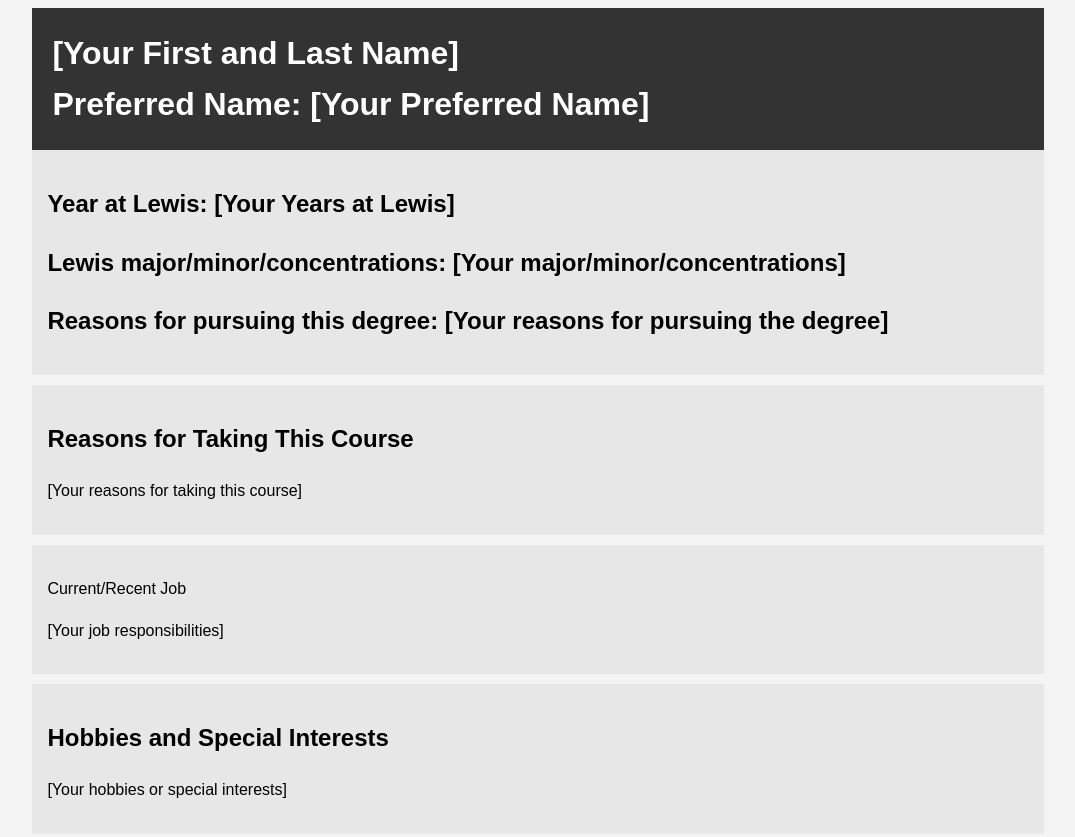
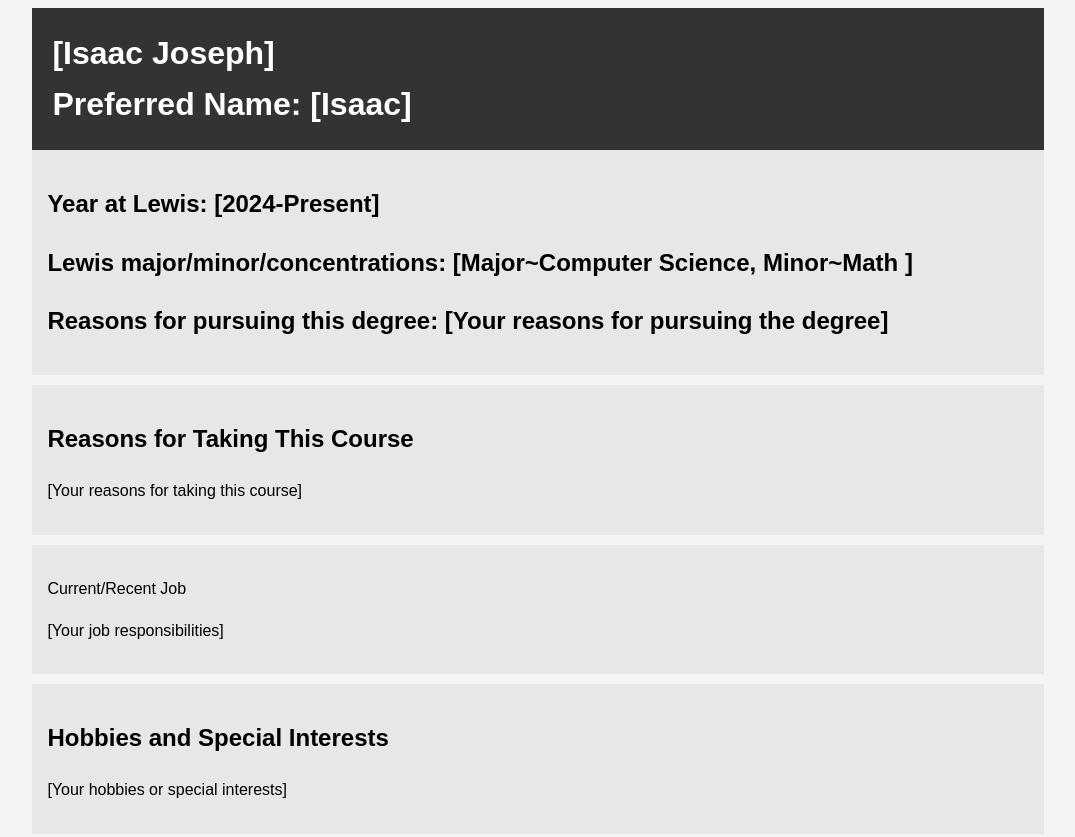
Before and after one commit to isaac-joseph/me, a plain HTML site: page index.html in a window 1280 px wide. Shown: the top 837 px of the page, without its empty margins (102-1177 px from the left). Drawn offline with Linux system fonts and the light colour scheme.

Commit message:
Update index.html

```diff
--- a/index.html
+++ b/index.html
@@ -31,13 +31,13 @@
 <body>
     <div class="container">
         <header class="main-info">
-            <h1>[Your First and Last Name]</h1>
-            <h1>Preferred Name: [Your Preferred Name]</h1>
+            <h1>[Isaac Joseph]</h1>
+            <h1>Preferred Name: [Isaac]</h1>
         </header>
 
         <section class="lewis">
-			<h2>Year at Lewis: [Your Years at Lewis]</h2>
-			<h2>Lewis major/minor/concentrations: [Your major/minor/concentrations]</h2>
+			<h2>Year at Lewis: [2024-Present]</h2>
+			<h2>Lewis major/minor/concentrations: [Major~Computer Science, Minor~Math ]</h2>
 			<h2>Reasons for pursuing this degree: [Your reasons for pursuing the degree]</h2>
         </section>
 
```
